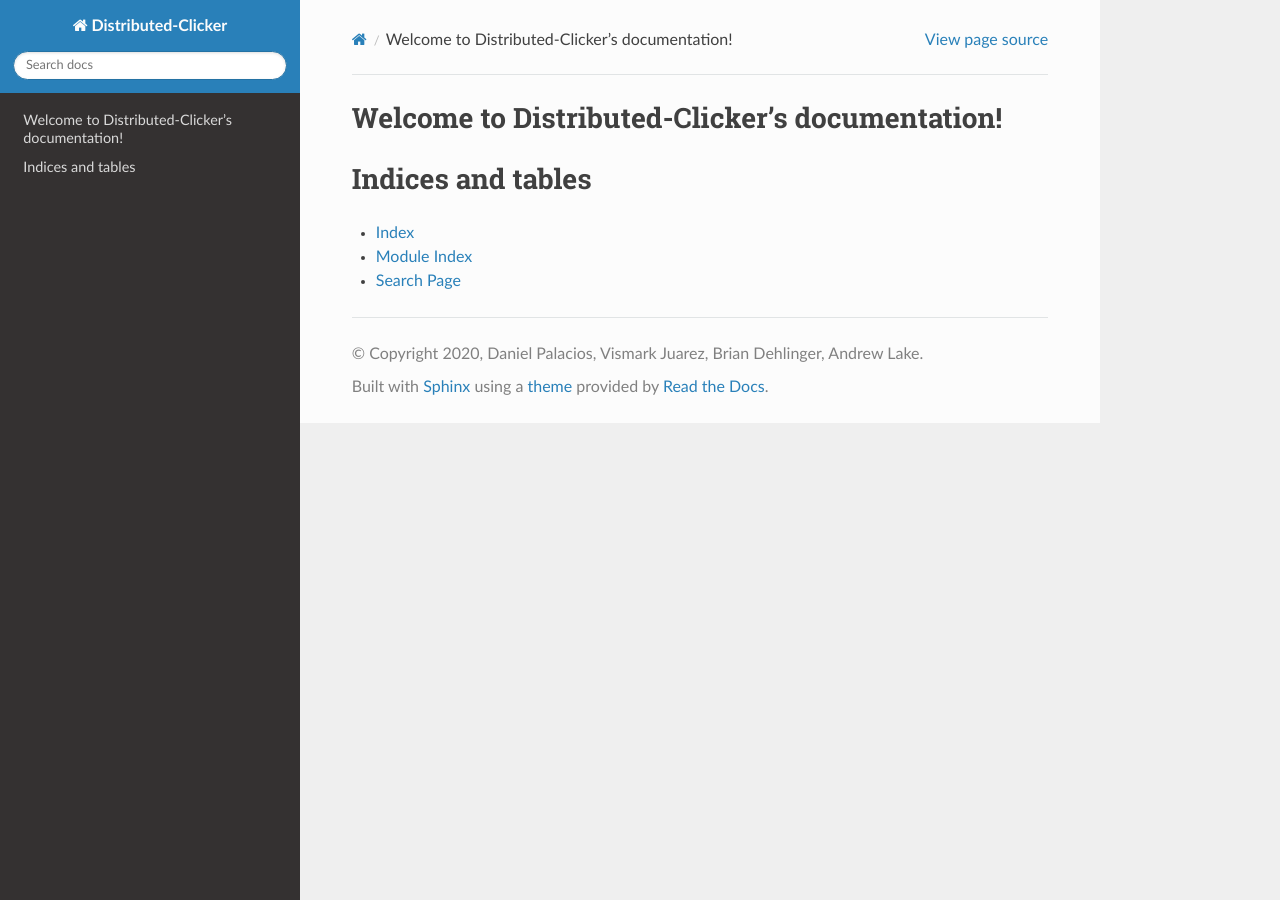
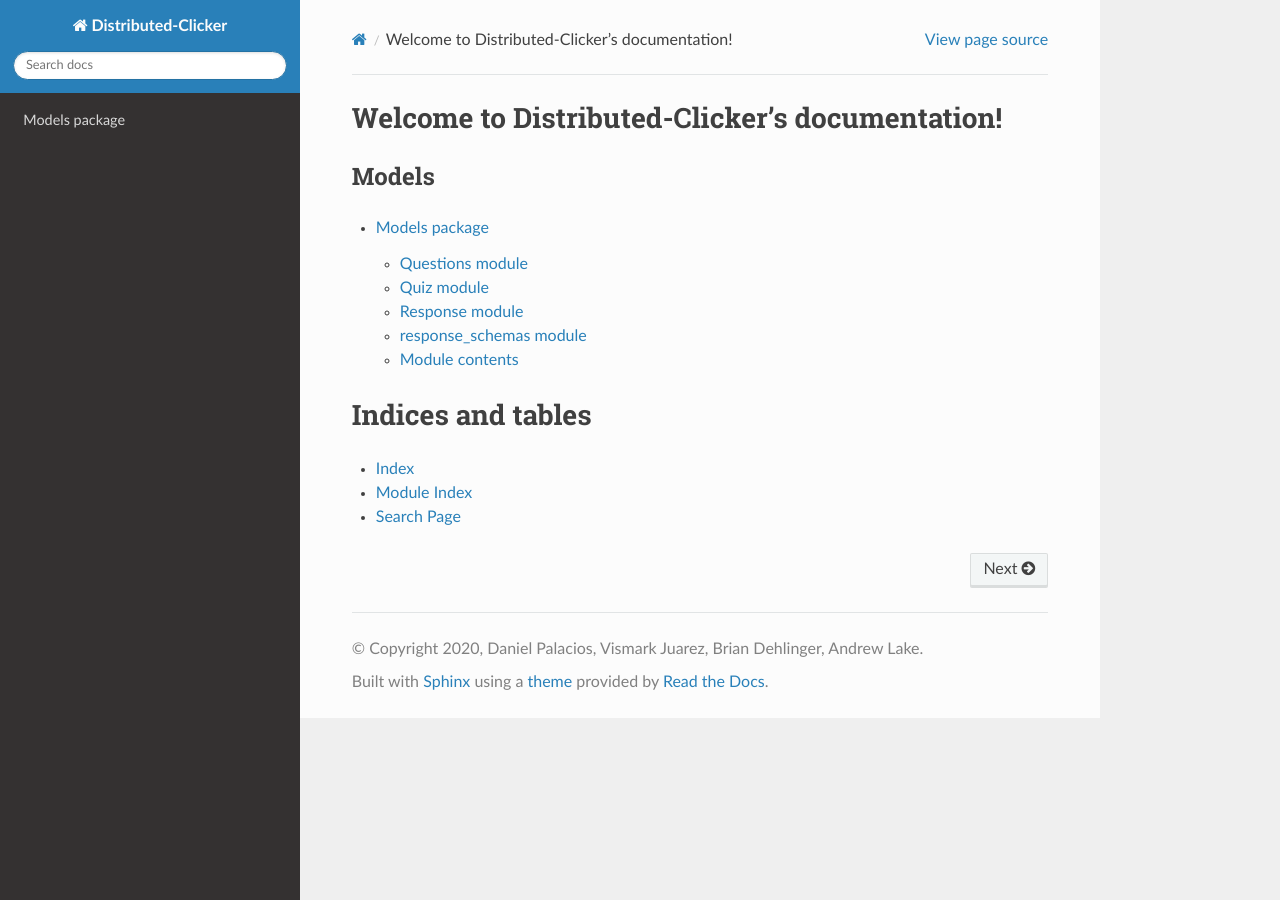
Before and after one commit to alake16/Distributed-Systems, a Sphinx documentation site: the page built from doc/index.rst, in a window 1280 px wide. Built offline with Sphinx 7.4.7 and the Read the Docs theme 2.0.0, drawn with Linux system fonts in a browser that asks for light colours.

Commit message:
Documentation updated

```diff
--- /dev/null
+++ b/doc/Models.rst
@@ -0,0 +1,43 @@
+Models package
+==================
+
+Questions module
+---------------------------
+
+.. automodule:: app.Models.Questions
+   :members:
+   :undoc-members:
+   :show-inheritance:
+
+Quiz module
+----------------------
+
+.. automodule:: app.Models.Quiz
+   :members:
+   :undoc-members:
+   :show-inheritance:
+
+Response module
+--------------------------
+
+.. automodule:: app.Models.Response
+   :members:
+   :undoc-members:
+   :show-inheritance:
+
+response\_schemas module
+-----------------------------------
+
+.. automodule:: app.Models.response_schemas
+   :members:
+   :undoc-members:
+   :show-inheritance:
+
+
+Module contents
+---------------
+
+.. automodule:: app.Models
+   :members:
+   :undoc-members:
+   :show-inheritance:
--- a/doc/index.rst
+++ b/doc/index.rst
@@ -6,9 +6,14 @@
 Welcome to Distributed-Clicker's documentation!
 ===============================================
 
+
+Models
+^^^^^^
+
 .. toctree::
    :maxdepth: 2
-   :caption: Contents:
+
+   Models
 
 
 
```
Also changed, not shown: 19 other files.
